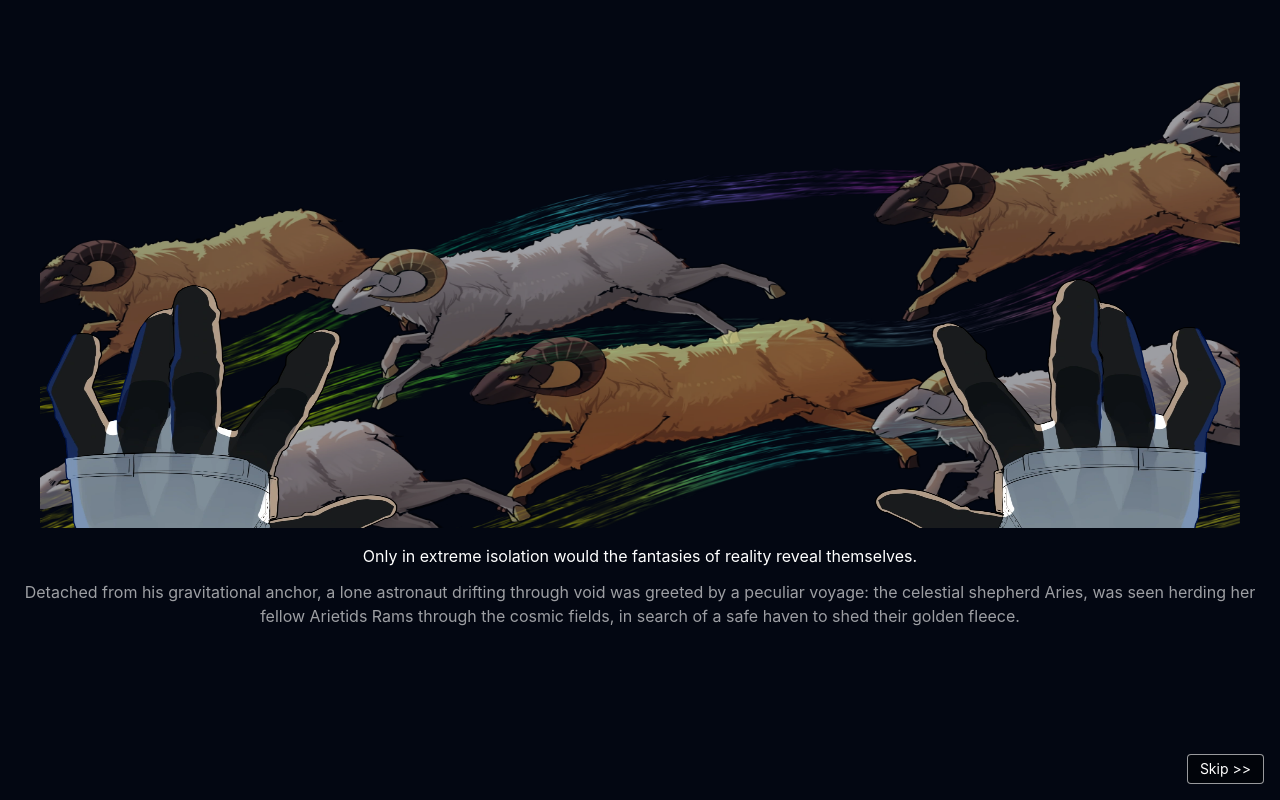
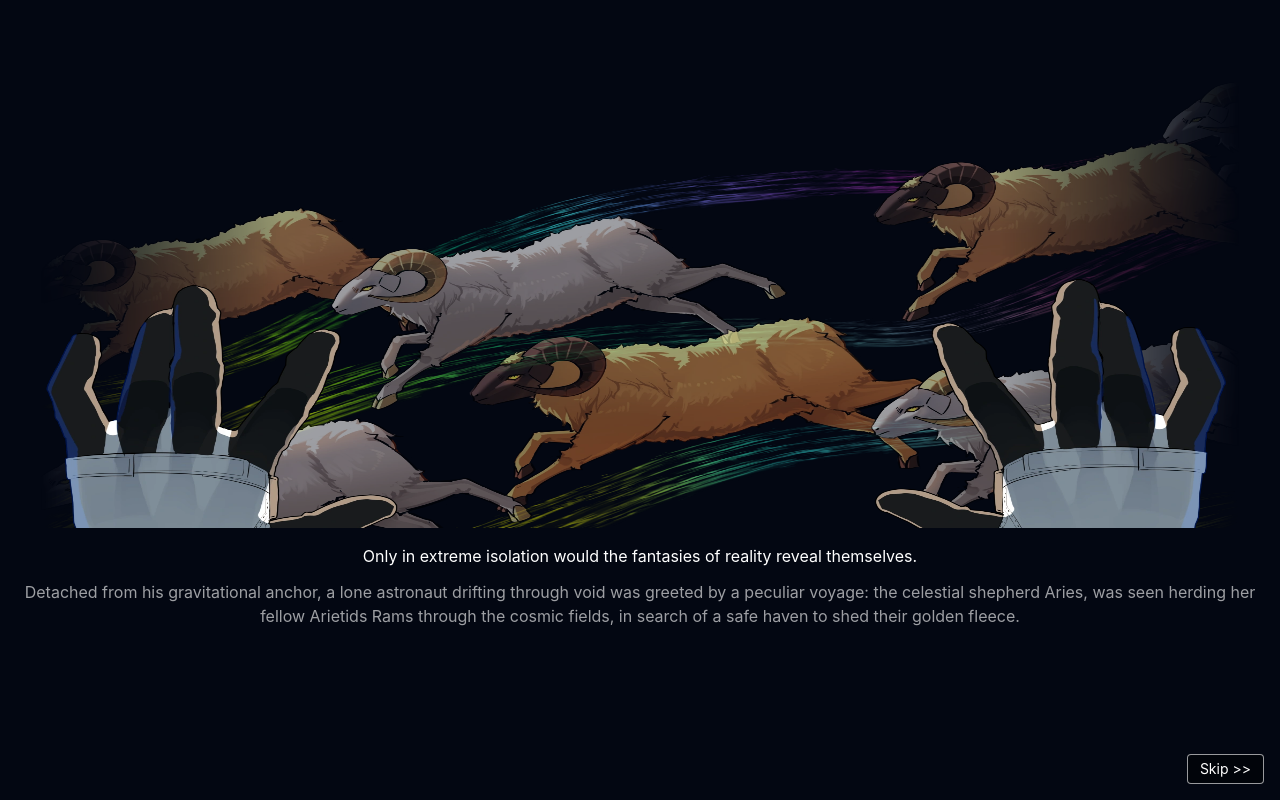
Before and after one commit to Ticxo/Isolation, a React (Vite) app: page / in a window 1280 px wide. Built offline with nearby package versions, Linux system fonts and the light colour scheme.

Commit message:
edge fade

```diff
--- a/src/MouseParallax.tsx
+++ b/src/MouseParallax.tsx
@@ -167,14 +167,17 @@ export default function MouseParallax() {
             <div className={'relative w-[calc(min(150vh,100vw))] h-[calc(min(66.666vw,100vh))]'}>
                 <img
                     src={spaceImage}
-                    className={`absolute w-full h-full ${layerFadeClass} ${visibleLineCount >= 3 ? "opacity-100" : "opacity-0"}`}
+                    className={`absolute w-full h-full ${layerFadeClass} ${visibleLineCount >= 3 ? "opacity-100" : "opacity-0"}
+                        mask-[linear-gradient(to_right,transparent,black_20%,black_80%,transparent)]
+                        `}
                     alt={'img'}
                 />
                 <div ref={containerRef} className="relative w-full h-full overflow-hidden">
                     <div className="layer bg">
                         <img
                             src={ramBackImage}
-                            className={`${layerFadeClass} ${isRamVisible ? "opacity-100" : "opacity-0"} w-full h-full`}
+                            className={`${layerFadeClass} ${isRamVisible ? "opacity-100" : "opacity-0"} w-full h-full
+                                mask-[linear-gradient(to_right,transparent,black_20%,black_80%,transparent)]`}
                             alt={'img'}
                         />
                         <div className={'absolute right-0 top-[28.3%] w-[40.3%] h-[37.2%]'}>
@@ -194,7 +197,8 @@ export default function MouseParallax() {
                     <div className="layer mid">
                         <img
                             src={nalphaAriesImage}
-                            className={`${layerFadeClass} ${visibleLineCount >= 5 ? "opacity-100" : "opacity-0"} w-full h-full`}
+                            className={`${layerFadeClass} ${visibleLineCount >= 5 ? "opacity-100" : "opacity-0"} w-full h-full
+                                mask-[linear-gradient(to_right,transparent,black_20%,black_80%,transparent)]`}
                             alt={'img'}
                         />
                         <div className={'absolute left-[39.8%] top-[7.6%] w-[27.2%] h-[64.1%]'}>
@@ -212,7 +216,8 @@ export default function MouseParallax() {
                     <div className="layer mid2">
                         <img
                             src={ramFrontImage}
-                            className={`${layerFadeClass} ${isRamVisible ? "opacity-100" : "opacity-0"} w-full h-full`}
+                            className={`${layerFadeClass} ${isRamVisible ? "opacity-100" : "opacity-0"} w-full h-full
+                                mask-[linear-gradient(to_right,transparent,black_20%,black_80%,transparent)]`}
                             alt={'img'}
                         />
                         <div className={'absolute left-[35%] top-[59.9%] w-[40.3%] h-[37.2%]'}>
@@ -232,7 +237,7 @@ export default function MouseParallax() {
                     <div className="layer fg">
                         <img
                             src={handsImage}
-                            className={`absolute -bottom-12 ${layerFadeClass} ${visibleLineCount >= 1 ? "opacity-100" : "opacity-0"} w-full h-full`}
+                            className={`absolute -bottom-12 ${layerFadeClass} ${visibleLineCount >= 1 ? "opacity-100" : "opacity-0"} w-full h-full `}
                             alt={'img'}
                         />
                         <div className={'absolute left-0 top-[49.7%] w-[30%] h-[55.5%]'}>
```
